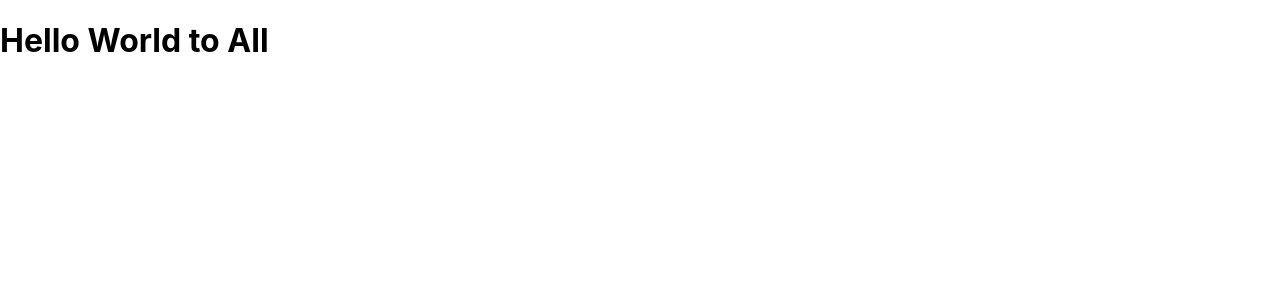
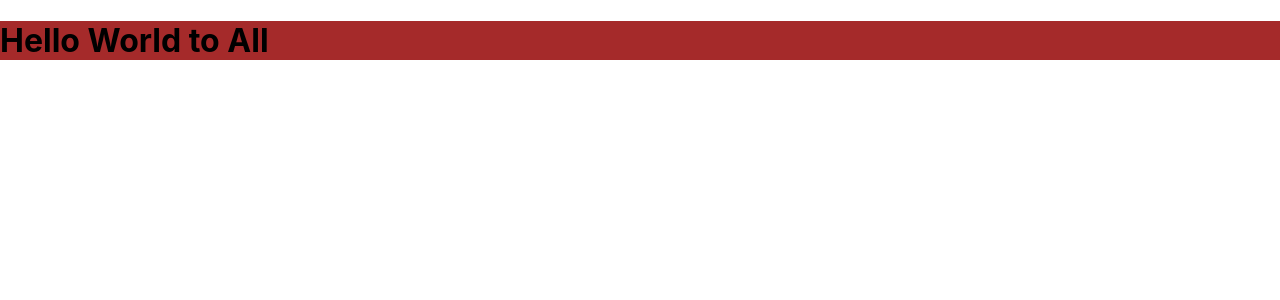
Before and after one commit to MUSTJAB81/bootcamp_2021, a React (Create React App) app: page / in a window 1280 px wide. Shown: the top 300 px of the page. Built offline with nearby package versions, Linux system fonts and the light colour scheme.

Commit message:
Update index.css

```diff
--- a/src/index.css
+++ b/src/index.css
@@ -11,3 +11,6 @@ code {
   font-family: source-code-pro, Menlo, Monaco, Consolas, 'Courier New',
     monospace;
 }
+h1{
+  background-color: brown;
+}
```
